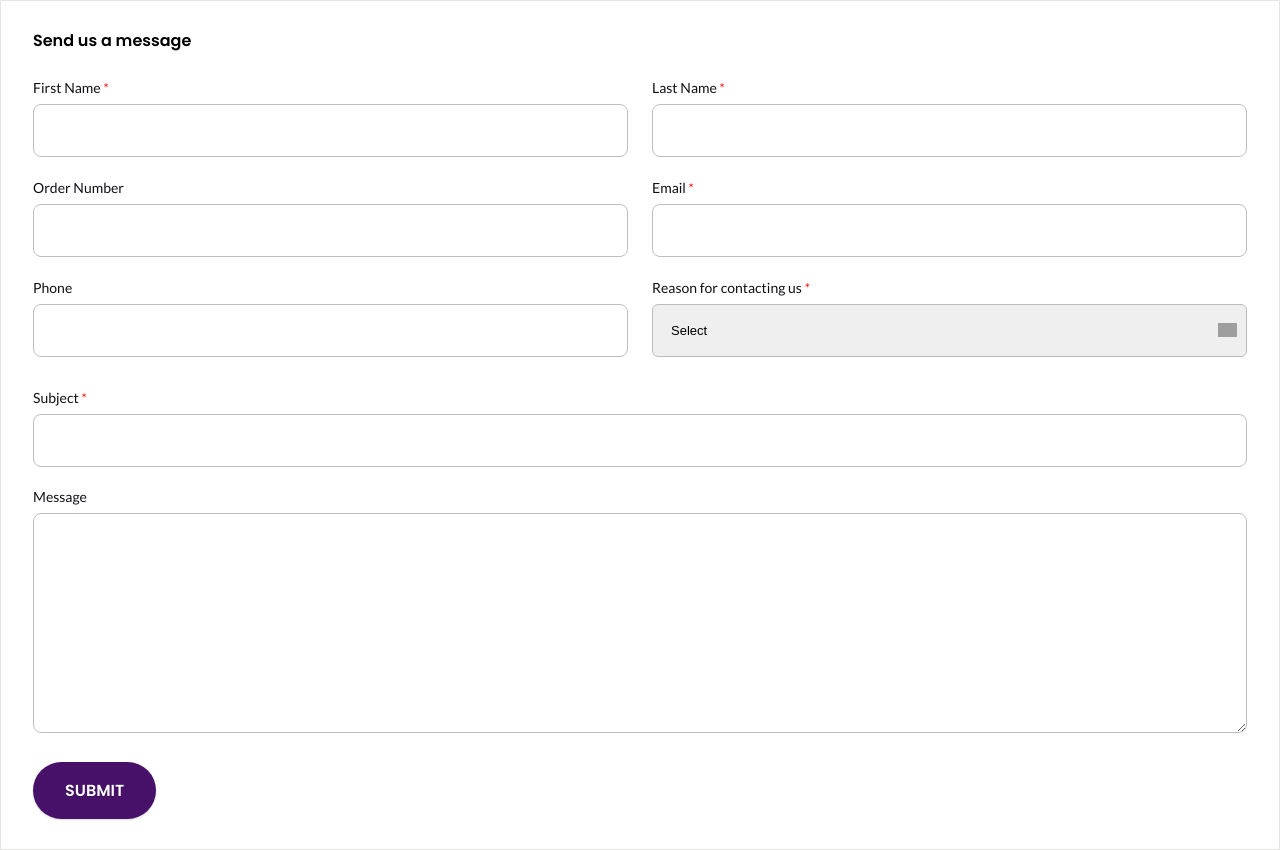
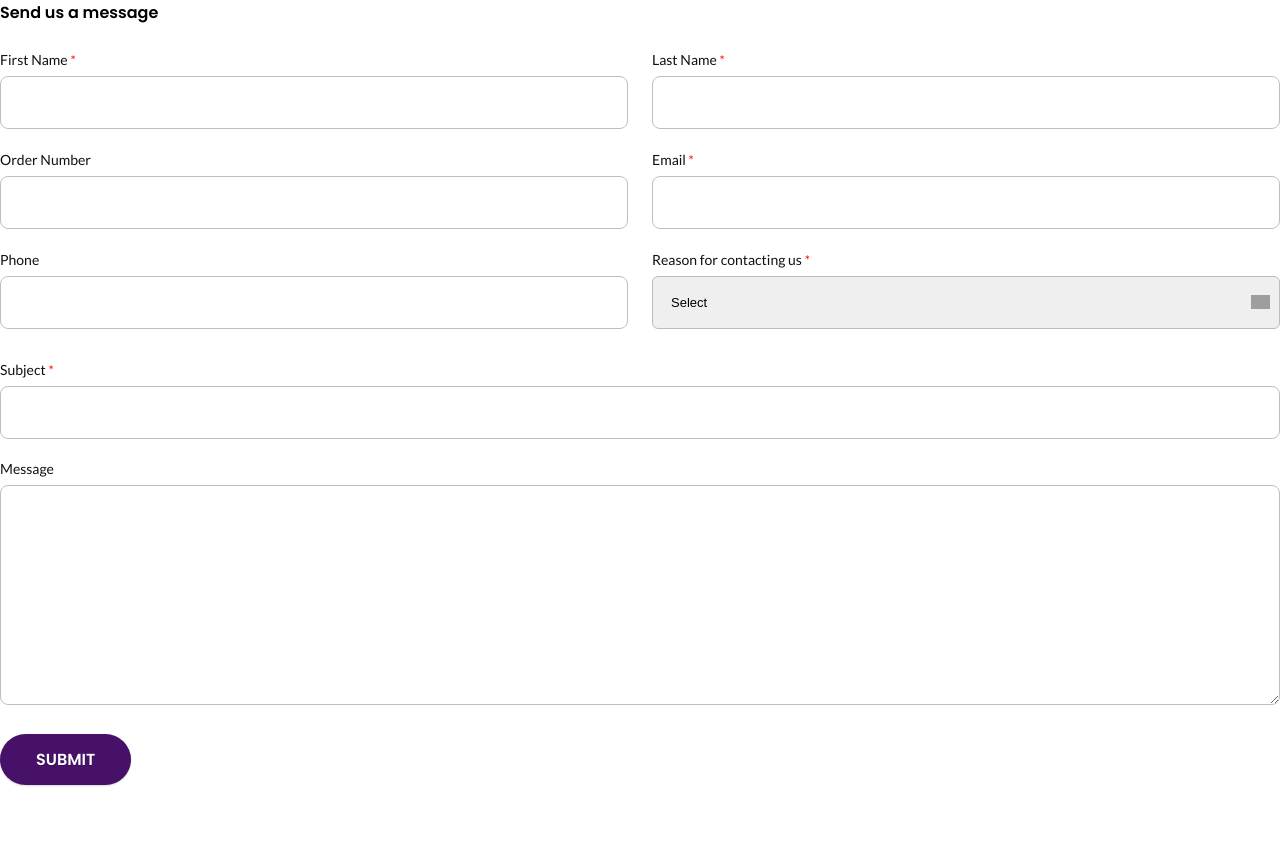
Before and after one commit to AlFakher2019/CRM-ZOHO-USA-Hookah-B2B-Support-Form-Prod, a plain HTML site: page index.html in a window 1280 px wide. After the commit the page ends 803 px from the top, so only its background shows below. Drawn offline with nearby package versions, Linux system fonts and the light colour scheme; grey boxes are pictures that could not be loaded.

Commit message:
Update form.css

```diff
--- a/css/form.css
+++ b/css/form.css
@@ -87,9 +87,6 @@ body {
   color: #101114;
   font-family: "Lato", serif;
   margin: 0 auto;
-  border: 1px solid;
-  border-color: #e5e5e3;
-  padding: 0px 2rem;
 }
 
 input,
@@ -197,10 +194,6 @@ ul {
 } */
 
 .zf-templateWidth {
-  margin: 1% auto;
-}
-
-.zf-templateWidth {
   width: 100%;
 }
 
@@ -302,7 +295,7 @@ select:focus-visible {
 }
 
 .zf-tempHeadContBdr {
-  margin: 15px 0px;
+  margin-bottom: 15px;
 }
 
 .zf-tempHeadContBdr .zf-frmTitle {
@@ -730,7 +723,7 @@ select:focus-visible {
 .zf-fmFooter .zf-submitColor {
   font-family: "Poppins", serif;
   font-size: 16px;
-  padding: 16px 32px;
+  padding: 13px 36px;
   font-weight: 600;
 }
 
```
